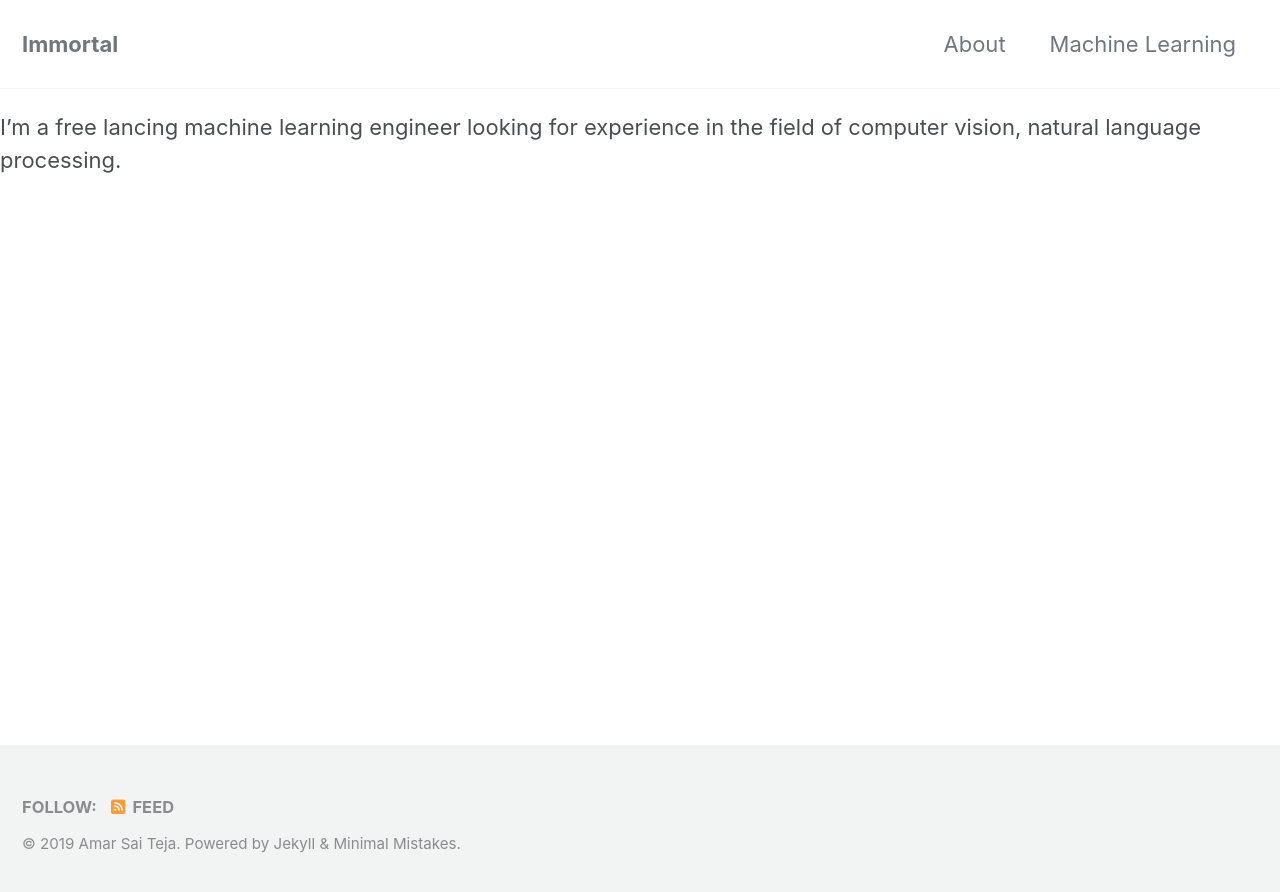
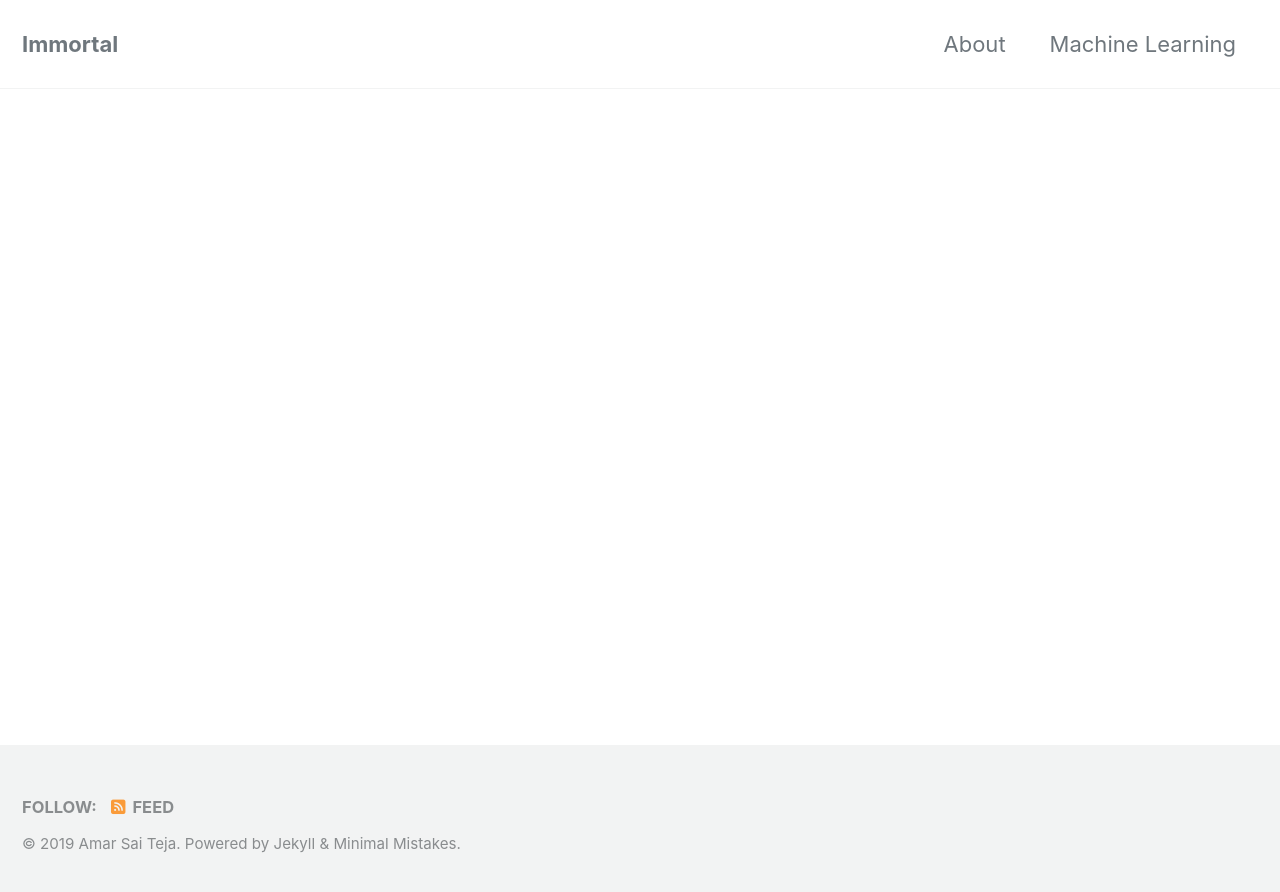
Before and after one commit to Immortalv5/Immortalv5.github.io, a Jekyll site: the page built from _pages/about.md, in a window 1280 px wide. Shown: the top 892 px of the page. Built offline with Jekyll 4.4.1, drawn with Linux system fonts in a browser that asks for light colours; cached includes are drawn as plain includes; nearby versions of some CDN libraries; our own code applies the rules of GitHub Pages for plain Markdown files.

Commit message:
Modified

```diff
--- a/_pages/about.md
+++ b/_pages/about.md
@@ -4,5 +4,3 @@ permalink: /about/
 header:
   image: "/images/bio-pic.jpg"
 ---
-
-I'm a free lancing machine learning engineer looking for experience in the field of computer vision, natural language processing.
```
